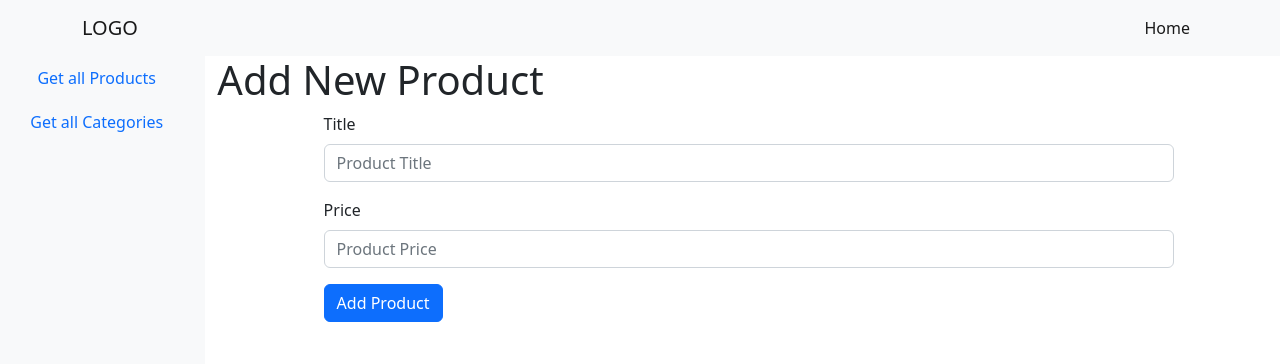
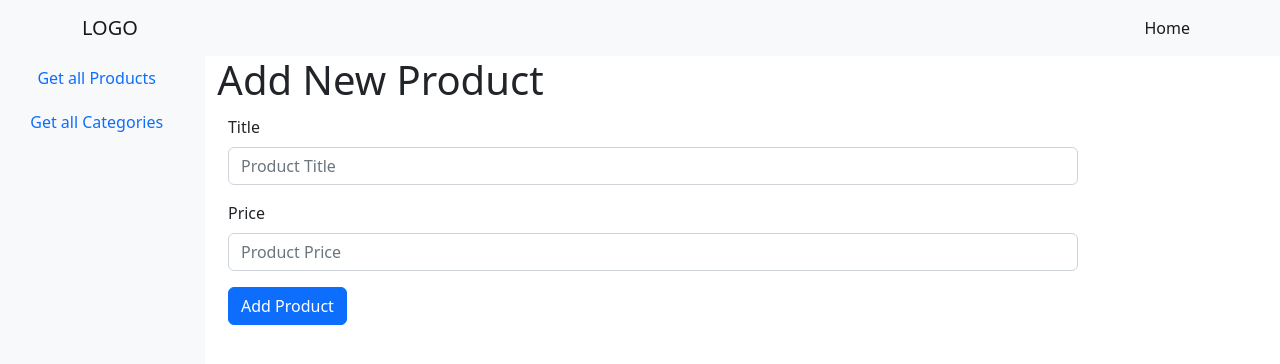
Before and after one commit to obaidash99/session-6-crud-app, a React (Create React App) app: page /products/add in a window 1280 px wide. Shown: the top 364 px of the page. Built offline with nearby package versions, Linux system fonts and the light colour scheme.

Commit message:
fix routing

```diff
--- a/src/App.js
+++ b/src/App.js
@@ -1,4 +1,4 @@
-import { Routes, Route } from 'react-router-dom';
+import { Routes, Route, Outlet } from 'react-router-dom';
 
 import './App.css';
 import Navbar from './components/Navbar';
@@ -20,9 +20,18 @@ function App() {
 				<div className="col-10">
 					<Routes>
 						<Route path="/" element={<Home />} />
-						<Route path="/products" element={<Products />} />
-						<Route path="products/add" element={<AddProduct />} />
-						<Route path="products/:productId" element={<ProductDetails />} />
+						<Route
+							path="/products"
+							element={
+								<>
+									<Outlet />
+								</>
+							}
+						>
+							<Route path="" element={<Products />} />
+							<Route path="add" element={<AddProduct />} />
+							<Route path=":productId" element={<ProductDetails />} />
+						</Route>
 					</Routes>
 				</div>
 			</div>
--- a/src/pages/AddProduct.js
+++ b/src/pages/AddProduct.js
@@ -13,12 +13,29 @@ function AddProduct() {
 	const formSubmit = (e) => {
 		e.preventDefault();
 
-		axios
-			.post(`http://localhost:9000/products`, {
+		// 	axios
+		// 		.post(`http://localhost:9000/products`, {
+		// 			title,
+		// 			price,
+		// 		})
+		// 		.then((data) => navigate('/products'));
+		// };
+
+		fetch('http://localhost:9000/products', {
+			method: 'POST',
+			headers: {
+				'Content-Type': 'Application/json',
+			},
+			body: JSON.stringify({
 				title,
 				price,
-			})
-			.then((data) => navigate('/products'));
+			}),
+		})
+			.then((res) => res.json())
+			.then((data) => {
+				console.log(data);
+				navigate('/products');
+			});
 	};
 
 	return (
@@ -62,4 +79,5 @@ function AddProduct() {
 		</>
 	);
 }
+
 export default AddProduct;
--- a/src/pages/Products.css
+++ b/src/pages/Products.css
@@ -13,5 +13,5 @@
 }
 .add-from {
 	width: 80%;
-	margin: auto;
+	margin: 1%;
 }
--- a/src/pages/Products.js
+++ b/src/pages/Products.js
@@ -1,5 +1,5 @@
 import { useEffect, useState } from 'react';
-import { Link } from 'react-router-dom';
+import { Link, Outlet } from 'react-router-dom';
 import Swal from 'sweetalert2';
 
 import './Products.css';
```
